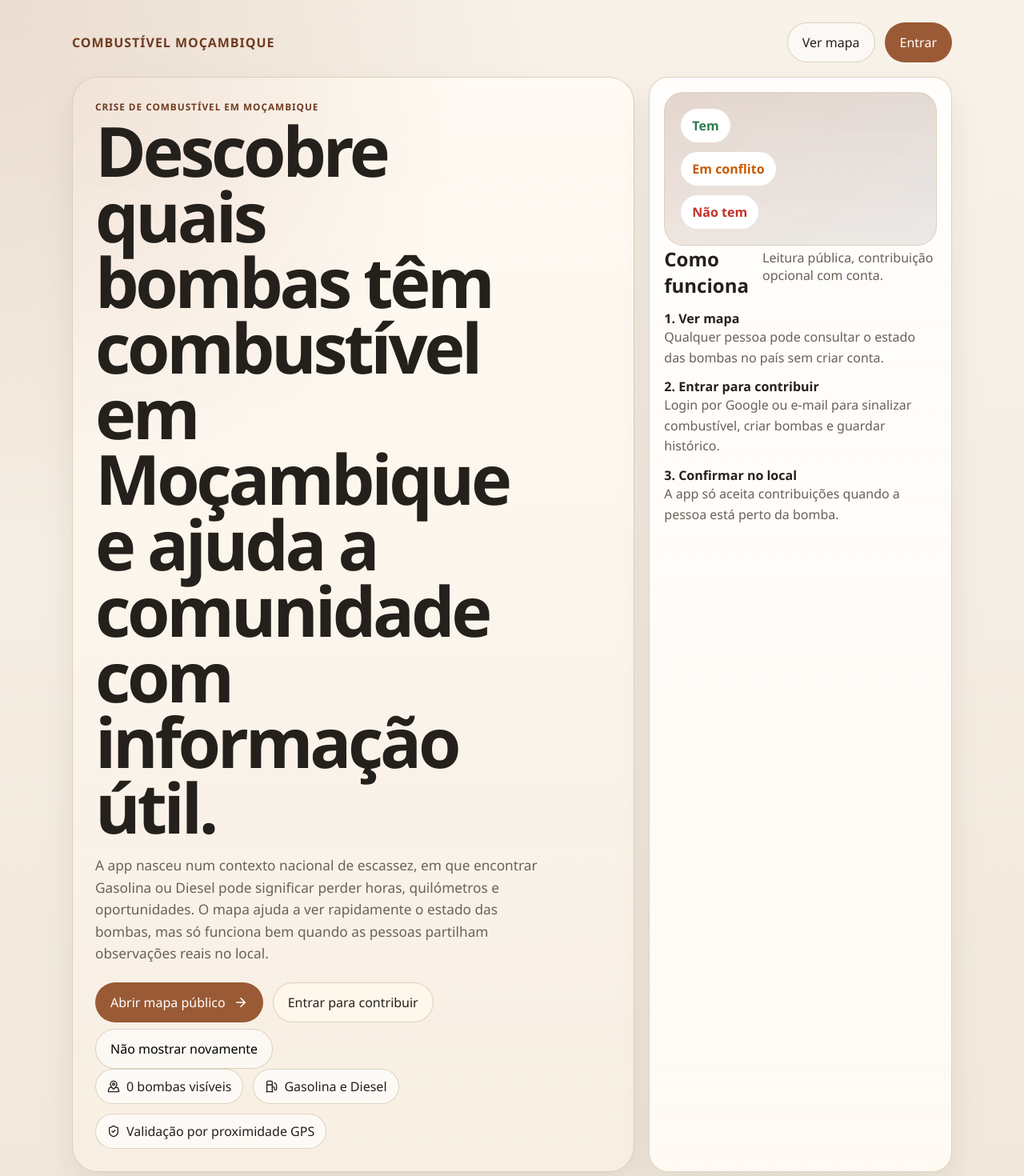
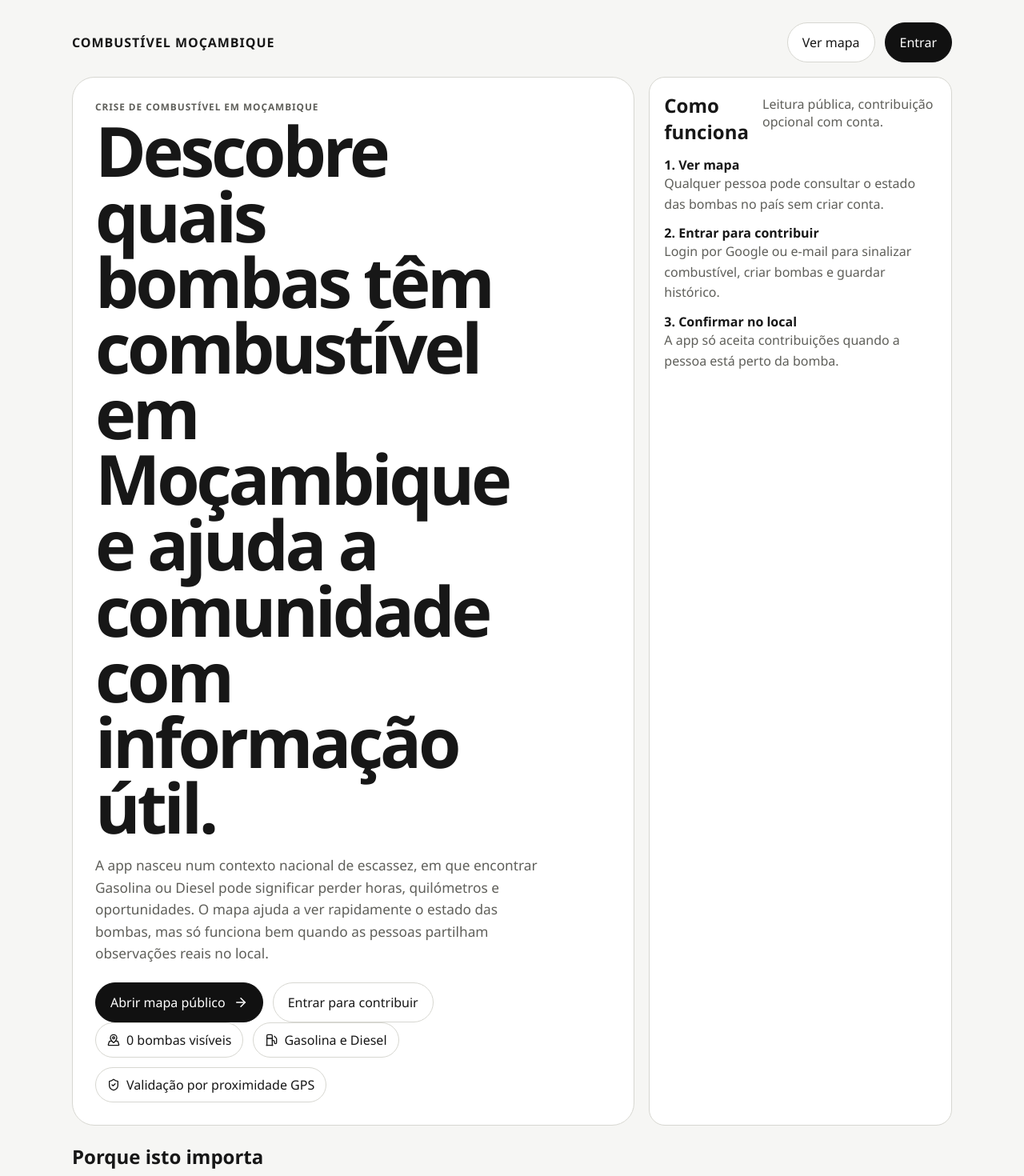
Before and after one commit to rogeriolam/combustivel-maputo, a Next.js app: page / in a window 1280 px wide. Shown: the top 1470 px of the page at 80% size. Built offline with nearby package versions, Linux system fonts and the light colour scheme; no server answers; the database is empty.

Commit message:
Apply editorial minimal visual system

```diff
--- a/app/globals.css
+++ b/app/globals.css
@@ -1,22 +1,22 @@
 @import "leaflet/dist/leaflet.css";
 
 :root {
-  --bg: #f5efe6;
-  --surface: #fffaf3;
-  --surface-strong: #f7efe3;
-  --ink: #24201c;
-  --ink-soft: #6a6158;
-  --line: #d8c8b8;
-  --accent: #9a5a35;
-  --accent-strong: #6f3c22;
-  --status-available: #2f7a4e;
-  --status-unavailable: #c33128;
-  --status-conflict: #c85a00;
-  --status-unknown: #786f66;
-  --shadow: 0 20px 40px rgba(36, 32, 28, 0.08);
-  --radius-lg: 24px;
-  --radius-md: 18px;
-  --radius-sm: 14px;
+  --bg: #f6f6f4;
+  --surface: #ffffff;
+  --surface-strong: #f0f0ed;
+  --ink: #171717;
+  --ink-soft: #5f5f5a;
+  --line: #d7d7d1;
+  --accent: #111111;
+  --accent-strong: #000000;
+  --status-available: #245d38;
+  --status-unavailable: #8f3c34;
+  --status-conflict: #7a5b1e;
+  --status-unknown: #727272;
+  --shadow: 0 10px 30px rgba(0, 0, 0, 0.04);
+  --radius-lg: 20px;
+  --radius-md: 14px;
+  --radius-sm: 10px;
   --max-width: 760px;
   --font-body: "Avenir Next", "Segoe UI", sans-serif;
 }
@@ -31,9 +31,7 @@ html {
 
 body {
   margin: 0;
-  background:
-    radial-gradient(circle at top left, rgba(154, 90, 53, 0.14), transparent 28%),
-    linear-gradient(180deg, #f8f2e9 0%, #efe4d6 100%);
+  background: var(--bg);
   color: var(--ink);
   font-family: var(--font-body);
 }
@@ -49,9 +47,9 @@ body {
 }
 
 .toast-banner {
-  border-radius: 16px;
+  border-radius: 12px;
   padding: 14px 18px;
-  box-shadow: 0 20px 40px rgba(36, 32, 28, 0.18);
+  box-shadow: 0 16px 32px rgba(0, 0, 0, 0.12);
   color: white;
   font-weight: 700;
   text-align: center;
@@ -153,7 +151,7 @@ select {
   font-weight: 800;
   letter-spacing: 0.06em;
   text-transform: uppercase;
-  color: var(--accent-strong);
+  color: var(--ink);
 }
 
 .hero-actions,
@@ -165,16 +163,12 @@ select {
   flex-wrap: wrap;
 }
 
-.hero-skip-form {
-  margin-top: 8px;
-}
-
 .ghost-button {
   min-height: 50px;
   padding: 0 18px;
   border-radius: 999px;
-  border: 1px solid rgba(215, 204, 181, 0.9);
-  background: rgba(255, 255, 255, 0.54);
+  border: 1px solid var(--line);
+  background: var(--surface);
   display: inline-flex;
   align-items: center;
   justify-content: center;
@@ -189,15 +183,13 @@ select {
 .hero-panel,
 .community-card {
   padding: 28px;
-  border-radius: 32px;
-  border: 1px solid rgba(215, 204, 181, 0.9);
-  box-shadow: var(--shadow);
+  border-radius: 28px;
+  border: 1px solid var(--line);
+  box-shadow: none;
 }
 
 .hero-copy {
-  background:
-    radial-gradient(circle at top left, rgba(154, 90, 53, 0.14), transparent 32%),
-    linear-gradient(180deg, rgba(255, 250, 243, 0.96) 0%, rgba(247, 239, 227, 0.94) 100%);
+  background: var(--surface);
 }
 
 .hero-copy h1 {
@@ -217,40 +209,7 @@ select {
 }
 
 .hero-panel {
-  background: rgba(255, 253, 248, 0.92);
-}
-
-.hero-panel-map {
-  min-height: 180px;
-  border-radius: 24px;
-  background:
-    linear-gradient(135deg, rgba(154, 90, 53, 0.16), rgba(120, 111, 102, 0.14)),
-    linear-gradient(180deg, rgba(111, 60, 34, 0.08), rgba(255, 255, 255, 0.24));
-  border: 1px solid rgba(215, 204, 181, 0.75);
-  display: grid;
-  align-content: center;
-  justify-items: start;
-  gap: 12px;
-  padding: 20px;
-}
-
-.map-swatch {
-  padding: 10px 14px;
-  border-radius: 999px;
-  font-weight: 700;
-  background: white;
-}
-
-.map-swatch-available {
-  color: var(--status-available);
-}
-
-.map-swatch-conflict {
-  color: var(--status-conflict);
-}
-
-.map-swatch-unavailable {
-  color: var(--status-unavailable);
+  background: var(--surface);
 }
 
 .hero-pill {
@@ -259,8 +218,8 @@ select {
   gap: 8px;
   padding: 10px 14px;
   border-radius: 999px;
-  background: rgba(255, 255, 255, 0.68);
-  border: 1px solid rgba(215, 204, 181, 0.85);
+  background: transparent;
+  border: 1px solid var(--line);
 }
 
 .landing-section {
@@ -300,17 +259,15 @@ select {
 .icon-badge {
   width: 42px;
   height: 42px;
-  border-radius: 14px;
+  border-radius: 999px;
   display: grid;
   place-items: center;
-  background: rgba(154, 90, 53, 0.12);
-  color: var(--accent-strong);
+  background: var(--surface-strong);
+  color: var(--ink);
 }
 
 .community-card {
-  background:
-    linear-gradient(180deg, rgba(154, 90, 53, 0.08), rgba(255, 250, 243, 0.92)),
-    rgba(255, 250, 243, 0.94);
+  background: var(--surface);
 }
 
 .page {
@@ -351,20 +308,20 @@ select {
   font-weight: 700;
   letter-spacing: 0.08em;
   text-transform: uppercase;
-  color: var(--accent-strong);
+  color: var(--ink-soft);
 }
 
 .card {
-  background: linear-gradient(180deg, rgba(255, 255, 255, 0.9) 0%, var(--surface) 100%);
-  border: 1px solid rgba(215, 204, 181, 0.85);
+  background: var(--surface);
+  border: 1px solid var(--line);
   border-radius: var(--radius-lg);
   padding: 18px;
-  box-shadow: var(--shadow);
+  box-shadow: none;
 }
 
 .action-card {
-  background: linear-gradient(135deg, rgba(154, 90, 53, 0.12), rgba(111, 60, 34, 0.08));
-  border: 2px solid var(--accent);
+  background: var(--surface);
+  border: 1px solid var(--ink);
   margin-bottom: 20px;
 }
 
@@ -383,11 +340,9 @@ select {
   gap: 16px;
   padding: 22px;
   border-radius: 30px;
-  border: 1px solid rgba(215, 204, 181, 0.88);
-  background:
-    radial-gradient(circle at top left, rgba(154, 90, 53, 0.1), transparent 34%),
-    linear-gradient(180deg, rgba(255, 250, 243, 0.96), rgba(247, 239, 227, 0.94));
-  box-shadow: var(--shadow);
+  border: 1px solid var(--line);
+  background: var(--surface);
+  box-shadow: none;
   margin-bottom: 14px;
 }
 
@@ -396,10 +351,10 @@ select {
   gap: 12px;
   margin-bottom: 14px;
   padding: 16px 18px;
-  border-radius: 24px;
-  border: 1px solid rgba(215, 204, 181, 0.82);
-  background: rgba(255, 250, 243, 0.84);
-  box-shadow: var(--shadow);
+  border-radius: 18px;
+  border: 1px solid var(--line);
+  background: var(--surface);
+  box-shadow: none;
 }
 
 .map-strip-copy,
@@ -445,8 +400,8 @@ select {
   width: fit-content;
   padding: 6px 10px;
   border-radius: 999px;
-  background: rgba(154, 90, 53, 0.12);
-  color: var(--accent-strong);
+  background: var(--surface-strong);
+  color: var(--ink-soft);
   font-size: 0.78rem;
   font-weight: 700;
   letter-spacing: 0.04em;
@@ -470,9 +425,9 @@ select {
   display: grid;
   gap: 4px;
   padding: 14px 16px;
-  border-radius: 20px;
-  background: rgba(255, 252, 247, 0.84);
-  border: 1px solid rgba(215, 204, 181, 0.85);
+  border-radius: 16px;
+  background: var(--surface);
+  border: 1px solid var(--line);
 }
 
 .overview-pill strong,
@@ -526,7 +481,7 @@ select {
   width: 100%;
   border: 1px solid var(--line);
   border-radius: var(--radius-md);
-  background: rgba(255, 255, 255, 0.78);
+  background: var(--surface);
   color: var(--ink);
   min-height: 50px;
   padding: 0 14px;
@@ -549,7 +504,7 @@ select {
   justify-content: center;
   gap: 10px;
   cursor: pointer;
-  transition: transform 150ms ease, opacity 150ms ease, background 150ms ease;
+  transition: opacity 150ms ease, background 150ms ease, border-color 150ms ease, color 150ms ease;
 }
 
 .primary-button,
@@ -561,14 +516,15 @@ select {
 .primary-button {
   background: var(--accent);
   color: white;
+  border-color: var(--accent);
 }
 
 .secondary-button,
 .icon-button,
 .chip {
-  background: rgba(255, 248, 236, 0.9);
+  background: var(--surface);
   color: var(--ink);
-  border-color: rgba(215, 204, 181, 0.9);
+  border-color: var(--line);
 }
 
 .badge {
@@ -582,8 +538,8 @@ select {
 }
 
 .badge-neutral {
-  background: rgba(115, 128, 140, 0.12);
-  border-color: rgba(115, 128, 140, 0.3);
+  background: var(--surface-strong);
+  border-color: var(--line);
   color: var(--ink);
 }
 
@@ -607,6 +563,7 @@ select {
 .bottom-nav-item.is-active {
   background: var(--accent);
   color: white;
+  border-color: var(--accent);
 }
 
 .filter-bar {
@@ -626,10 +583,10 @@ select {
 .map-frame,
 .map-fallback {
   height: 360px;
-  border-radius: 30px;
+  border-radius: 18px;
   overflow: hidden;
-  border: 1px solid rgba(215, 204, 181, 0.9);
-  box-shadow: var(--shadow);
+  border: 1px solid var(--line);
+  box-shadow: none;
   margin-bottom: 14px;
 }
 
@@ -640,7 +597,7 @@ select {
 .map-fallback {
   display: grid;
   place-items: center;
-  background: linear-gradient(180deg, rgba(255, 248, 236, 0.9), rgba(215, 204, 181, 0.7));
+  background: var(--surface-strong);
   padding: 24px;
   text-align: center;
 }
@@ -658,7 +615,7 @@ select {
 
 .popup-content a {
   margin-top: 2px;
-  color: var(--accent-strong);
+  color: var(--ink);
   font-weight: 700;
 }
 
@@ -673,7 +630,7 @@ select {
   border-radius: 999px 999px 999px 0;
   transform: rotate(-45deg);
   border: 2px solid rgba(255, 255, 255, 0.9);
-  box-shadow: 0 8px 18px rgba(31, 41, 51, 0.25);
+  box-shadow: 0 8px 18px rgba(0, 0, 0, 0.2);
 }
 
 .station-card,
@@ -684,12 +641,11 @@ select {
 
 .station-card {
   padding: 20px;
-  transition: transform 150ms ease, box-shadow 150ms ease, border-color 150ms ease;
+  transition: border-color 150ms ease, background 150ms ease;
 }
 
 .station-card:hover {
-  transform: translateY(-2px);
-  border-color: rgba(15, 118, 110, 0.28);
+  border-color: var(--ink);
 }
 
 .station-card-top {
@@ -707,7 +663,7 @@ select {
 
 .station-card-footer {
   padding-top: 8px;
-  border-top: 1px solid rgba(215, 204, 181, 0.72);
+  border-top: 1px solid var(--line);
 }
 
 .station-action-card,
@@ -723,7 +679,7 @@ select {
   display: inline-flex;
   align-items: center;
   gap: 6px;
-  color: var(--accent-strong);
+  color: var(--ink);
   font-weight: 700;
 }
 
@@ -743,8 +699,8 @@ select {
   gap: 8px;
   border-radius: 999px;
   padding: 8px 12px;
-  background: rgba(154, 90, 53, 0.1);
-  color: var(--accent-strong);
+  background: var(--surface-strong);
+  color: var(--ink-soft);
 }
 
 .legend-row {
@@ -841,8 +797,8 @@ select {
 .report-step-pill,
 .report-review-card {
   border-radius: 20px;
-  background: rgba(154, 90, 53, 0.08);
-  border: 1px solid rgba(154, 90, 53, 0.16);
+  background: var(--surface-strong);
+  border: 1px solid var(--line);
 }
 
 .report-step-pill {
@@ -851,7 +807,7 @@ select {
   white-space: nowrap;
   min-height: 38px;
   padding: 0 12px;
-  color: var(--accent-strong);
+  color: var(--ink);
   font-weight: 600;
 }
 
@@ -860,8 +816,8 @@ select {
   gap: 14px;
   padding: 18px;
   border-radius: var(--radius-lg);
-  border: 1px solid rgba(215, 204, 181, 0.8);
-  background: rgba(255, 255, 255, 0.62);
+  border: 1px solid var(--line);
+  background: var(--surface);
 }
 
 .report-actions {
@@ -876,7 +832,7 @@ select {
 }
 
 .report-choice.is-selected {
-  background: var(--accent);
+  background: var(--ink);
   color: white;
   border-color: transparent;
 }
@@ -898,9 +854,9 @@ select {
 
 .report-save-button:disabled,
 .report-save-button[aria-disabled="true"] {
-  background: rgba(165, 111, 72, 0.34);
-  color: rgba(255, 255, 255, 0.75);
-  border-color: transparent;
+  background: #d7d7d1;
+  color: #8a8a83;
+  border-color: #d7d7d1;
   box-shadow: none;
   cursor: not-allowed;
   opacity: 1;
@@ -911,13 +867,13 @@ select {
   gap: 8px;
   padding: 14px;
   border-radius: var(--radius-md);
-  background: rgba(200, 90, 0, 0.12);
-  border: 1px solid rgba(200, 90, 0, 0.28);
+  background: rgba(122, 91, 30, 0.08);
+  border: 1px solid rgba(122, 91, 30, 0.22);
 }
 
 .history-row {
   padding: 12px 0;
-  border-bottom: 1px solid rgba(215, 204, 181, 0.7);
+  border-bottom: 1px solid var(--line);
 }
 
 .history-row:last-child {
@@ -949,9 +905,9 @@ select {
   grid-template-columns: repeat(5, minmax(0, 1fr));
   gap: 8px;
   padding: 10px 12px calc(10px + env(safe-area-inset-bottom));
-  background: rgba(255, 253, 248, 0.96);
-  backdrop-filter: blur(12px);
-  border-top: 1px solid rgba(215, 204, 181, 0.9);
+  background: rgba(246, 246, 244, 0.95);
+  backdrop-filter: blur(10px);
+  border-top: 1px solid var(--line);
 }
 
 .admin-fab {
@@ -965,18 +921,18 @@ select {
   display: inline-flex;
   align-items: center;
   gap: 8px;
-  background: rgba(111, 60, 34, 0.96);
+  background: var(--ink);
   color: white;
-  box-shadow: 0 18px 30px rgba(36, 32, 28, 0.18);
+  box-shadow: none;
 }
 
 .admin-fab.is-active {
-  background: var(--accent);
+  background: #000000;
 }
 
 .bottom-nav-item {
   min-height: 58px;
-  border-radius: 18px;
+  border-radius: 14px;
   display: grid;
   place-items: center;
   gap: 4px;
--- a/app/page.tsx
+++ b/app/page.tsx
@@ -55,11 +55,6 @@ export default async function LandingPage({ searchParams }: LandingPageProps) {
                 Entrar para contribuir
               </Link>
             </div>
-            <form action="/api/preferences/skip-landing" className="hero-skip-form" method="post">
-              <button className="ghost-button" type="submit">
-                Não mostrar novamente
-              </button>
-            </form>
             <div className="hero-pill-row">
               <span className="hero-pill">
                 <MapPinned size={16} />
@@ -77,15 +72,10 @@ export default async function LandingPage({ searchParams }: LandingPageProps) {
           </div>
 
           <Card className="hero-panel">
-            <div className="hero-panel-map">
-              <div className="map-swatch map-swatch-available">Tem</div>
-              <div className="map-swatch map-swatch-conflict">Em conflito</div>
-              <div className="map-swatch map-swatch-unavailable">Não tem</div>
-            </div>
             <div className="stack">
               <div className="section-heading">
                 <h2>Como funciona</h2>
-            <p>Leitura pública, contribuição opcional com conta.</p>
+                <p>Leitura pública, contribuição opcional com conta.</p>
               </div>
               <div className="landing-list">
                 <div>
@@ -108,7 +98,7 @@ export default async function LandingPage({ searchParams }: LandingPageProps) {
 
       <section className="landing-section">
         <div className="landing-section-header">
-          <h2>Porque esta app importa</h2>
+          <h2>Porque isto importa</h2>
           <p>
             Em períodos de escassez, a informação certa no momento certo poupa tempo, deslocações e filas
             desnecessárias.
```
Also changed, not shown: 2 other files (tests, documents, lock files or other folders).
